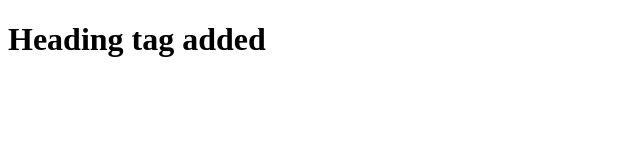
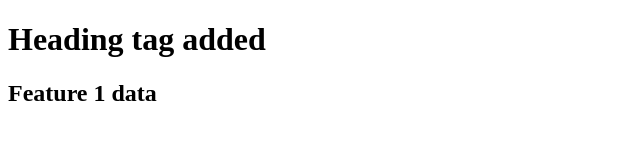
Before and after one commit to Sandip1210/Git_Demo, a plain HTML site: page index.html in a window 1280 px wide. Shown: the whole page, without its empty margins (0-640 px from the left). Drawn offline with Linux system fonts and the light colour scheme.

Commit message:
Add the h2 tag

```diff
--- a/index.html
+++ b/index.html
@@ -7,5 +7,6 @@
 </head>
 <body>
     <h1>Heading tag added</h1>
+    <h2>Feature 1 data</h2>
 </body>
 </html>
```
